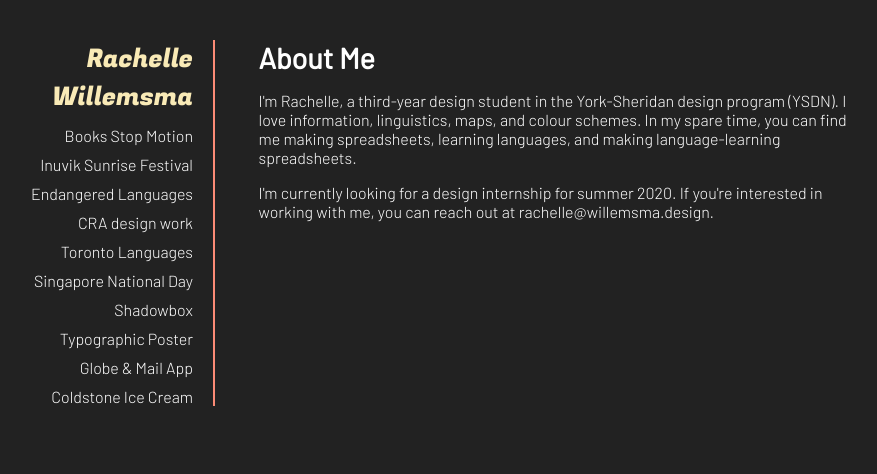
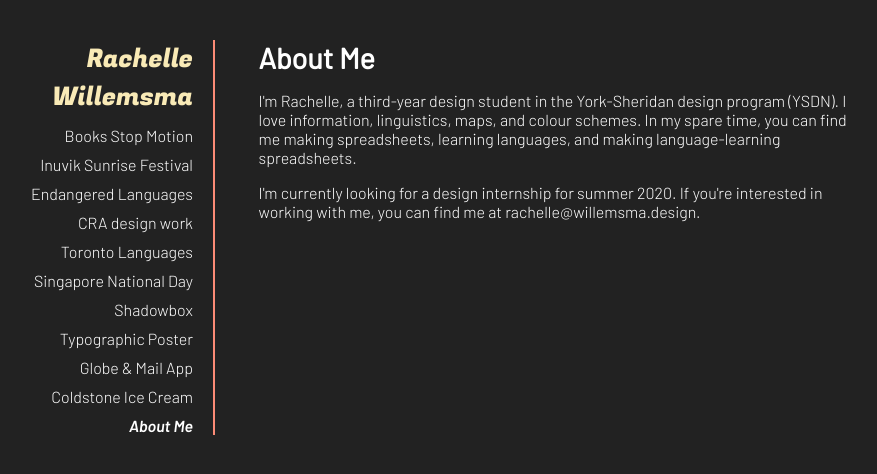
Before and after one commit to rachellewillemsma/rachellewillemsma.github.io, a Jekyll site: the page built from about.md, in a window 1280 px wide. Shown: the top 474 px of the page, without its empty margins (139-1016 px from the left). Built offline with Jekyll 4.4.1, drawn with Linux system fonts in a browser that asks for light colours.

Commit message:
about added to navigation

```diff
--- a/_includes/nav.html
+++ b/_includes/nav.html
@@ -16,5 +16,10 @@
 			</li>
 			{% endif %}
 		{% endfor %}
+        <li>
+            <a href="{{ "/about/" | prepend: site.baseurl }}">About Me
+            </a>
+        </li>
+
 	</ul>
 </nav>
--- a/_layouts/about.html
+++ b/_layouts/about.html
@@ -7,8 +7,30 @@
 
         <div class="sidebar">
 
+            <nav>
+                <div class="header-title"><a href="{{site.url}}">Rachelle<br>Willemsma</a></div>
+                <ul>
+                    {% for post in site.posts %}
+                    {% if page.title == post.title %}
+                <li>
+                    <a href="{{ site.baseurl }}{{ post.permalink }}" class="currentpage">
+                        {{ post.brief-header }}
+                    </a>
+                </li>
+                    {% else %}
+                <li>
+                    <a href="{{ site.baseurl }}{{ post.permalink }}">
+                    {{ post.brief-header }}
+                    </a>
+                </li>
+                {% endif %}
+                {% endfor %}
+                <li>
+                <a href="{{ "/about/" | prepend: site.baseurl }}" class="currentpage">About Me</a>
+                </li>
 
-            {% include nav.html %}
+                </ul>
+            </nav>
 
 
         </div>
@@ -16,7 +38,7 @@
         <div class="work">
             <div class="project-header">About Me</div>
             <p class="project-description">I'm Rachelle, a third-year design student in the York-Sheridan design program (YSDN). I love information, linguistics, maps, and colour schemes. In my spare time, you can find me making spreadsheets, learning languages, and making language-learning spreadsheets.</p>
-            <p class="project-description">I'm currently looking for a design internship for summer 2020. If you're interested in working with me, you can reach out at
+            <p class="project-description">I'm currently looking for a design internship for summer 2020. If you're interested in working with me, you can find me at
                 <script type="text/javascript">
                     emailE='willemsma.design'
                     emailE=('rachelle' + '@' + emailE)
@@ -31,7 +53,7 @@
 
 
     </div>
-    <div class="about-back"><a href=" {{site.url}} ">back</a></div>
+    <div class="about-back"><a href=" {{site.url}} ">&laquo;&nbsp;back</a></div>
 </body>
 
 
```
